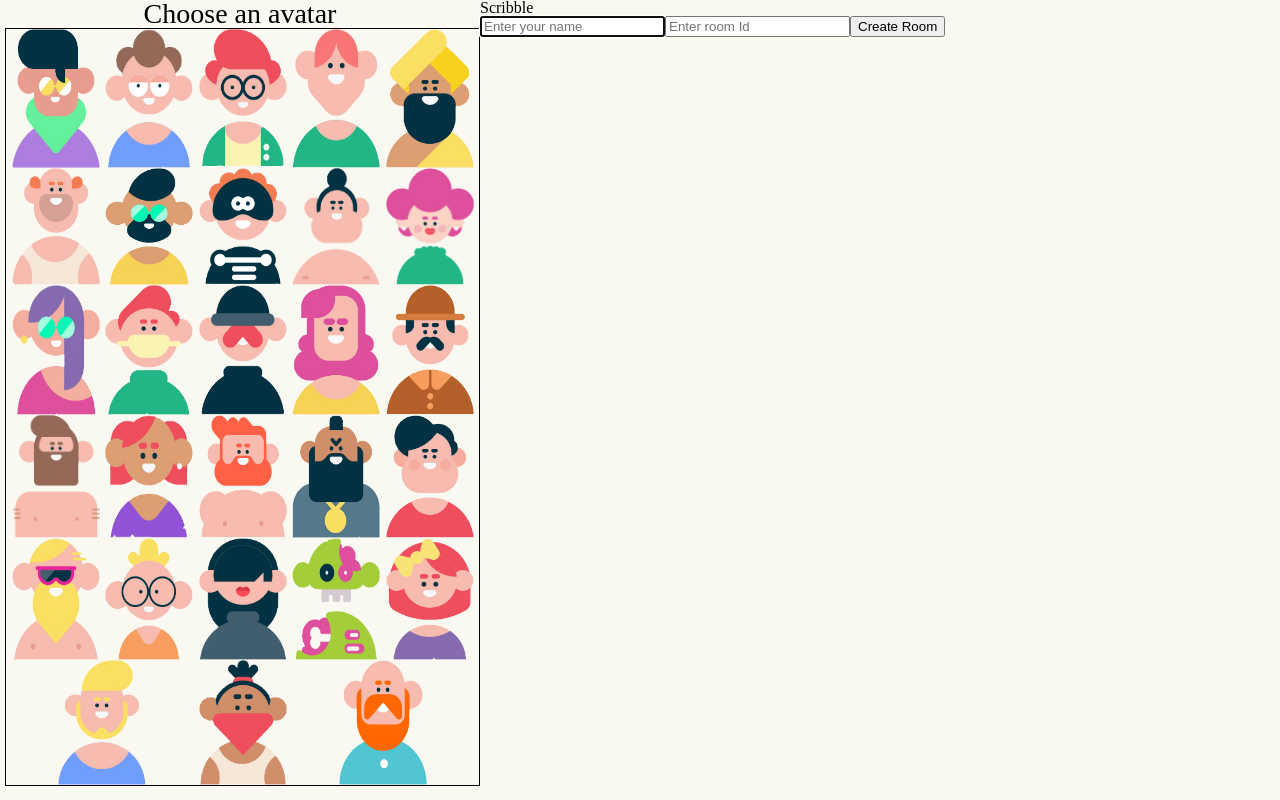
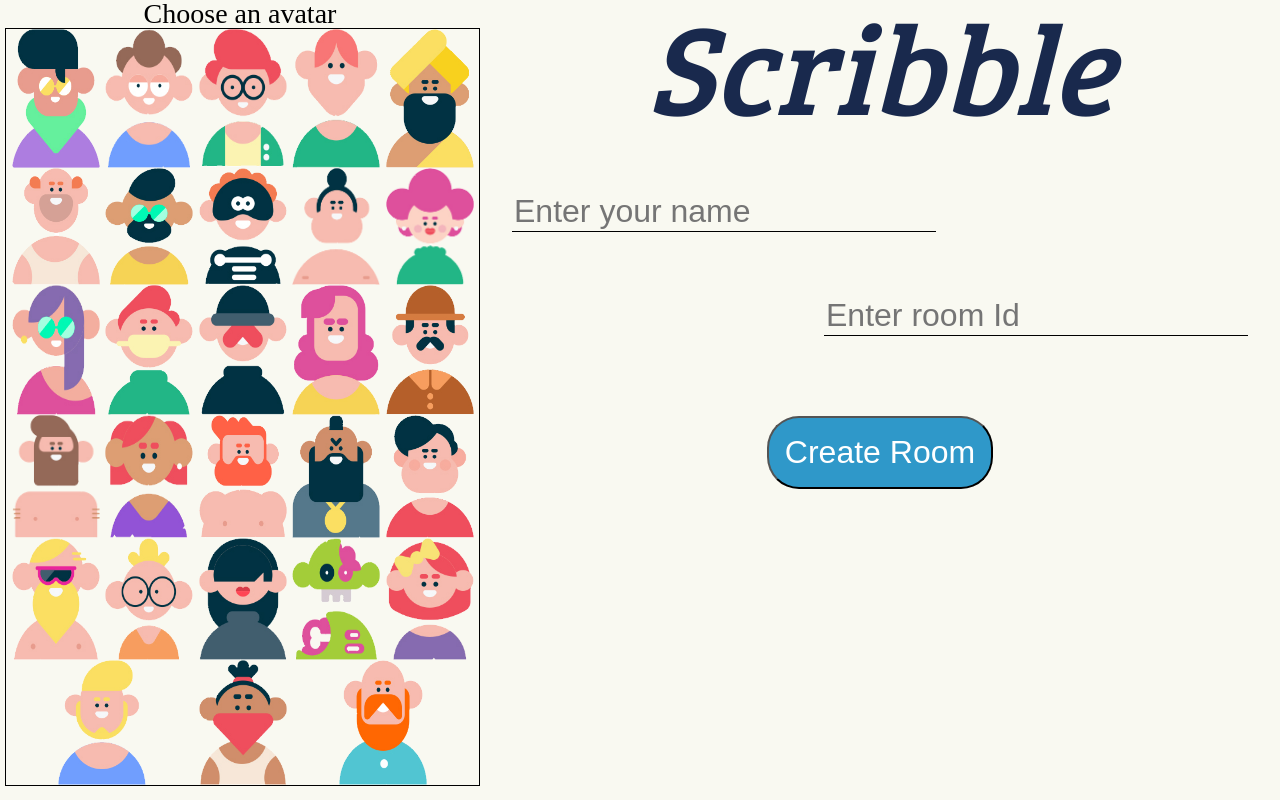
Before and after one commit to Shubham-Mi/scribble, a React (Create React App) app in the folder scribble-frontend/: page / in a window 1280 px wide. Built offline with nearby package versions, Linux system fonts and the light colour scheme; no server answers.

Commit message:
Home page Finished

```diff
--- a/scribble-frontend/src/pages/Home.js
+++ b/scribble-frontend/src/pages/Home.js
@@ -43,23 +43,25 @@
       <form className="form__info" onSubmit={sumbitForm}>
         <div className="title">Scribble</div>
         <input
-          className="name-input"
+          className="form__input"
+          id="name-input"
+          placeholder="Enter your name"
           autoFocus
           value={name}
-          placeholder="Enter your name"
           onChange={(e) => {
             setName(e.currentTarget.value);
           }}
         />
         <input
-          className="room-input"
+          className="form__input"
+          id="room-input"
+          placeholder="Enter room Id"
           value={value}
-          placeholder="Enter room Id"
           onChange={(e) => {
             setValue(e.currentTarget.value);
           }}
         />
-        <button className="room-join-buttons">
+        <button className="form__submit">
           {value === "" && `Create Room`}
           {value !== "" && "Join Room"}
         </button>
--- a/scribble-frontend/src/styles/pages/Home.scss
+++ b/scribble-frontend/src/styles/pages/Home.scss
@@ -1,3 +1,5 @@
+@import url("https://fonts.googleapis.com/css2?family=Bree+Serif&display=swap");
+
 .home {
   display: flex;
   justify-content: space-between;
@@ -17,4 +19,50 @@
 
 .form__info {
   flex: 5;
+  display: flex;
+  flex-direction: column;
+  align-items: center;
 }
+
+.title {
+  color: $title-color;
+  font-family: "Bree Serif", serif;
+  font-size: 8rem;
+  font-style: italic;
+}
+
+.form__input {
+  margin-top: 4rem;
+  margin-left: 2rem;
+  margin-right: 2rem;
+  border: none;
+  border-bottom: 1px solid $black;
+  outline: none;
+  background: $background-color;
+  font-size: 2rem;
+  color: $text-color;
+}
+
+#name-input {
+  align-self: flex-start;
+}
+
+#room-input {
+  align-self: flex-end;
+}
+
+.form__submit {
+  margin: 5rem;
+  padding: 1rem;
+  border-radius: 2rem;
+  font-size: 2rem;
+  cursor: pointer;
+  transition: 500ms ease-in-out;
+  background: $button-color;
+  color: $white;
+
+  &:hover,
+  &:focus {
+    transform: scale(120%);
+  }
+}
--- a/scribble-frontend/src/styles/settings/variables.scss
+++ b/scribble-frontend/src/styles/settings/variables.scss
@@ -1,8 +1,9 @@
 $white: #ffffff;
 $black: #000000;
 $background-color: #f9f9f1;
+$title-color: #19294d;
+$text-color: #728b97;
+$button-color: #2f98c9;
 
 $color-1: #da6244;
-$color-2: #728b97;
 $color-3: #b20650;
-$color-4: #19294d;
```
